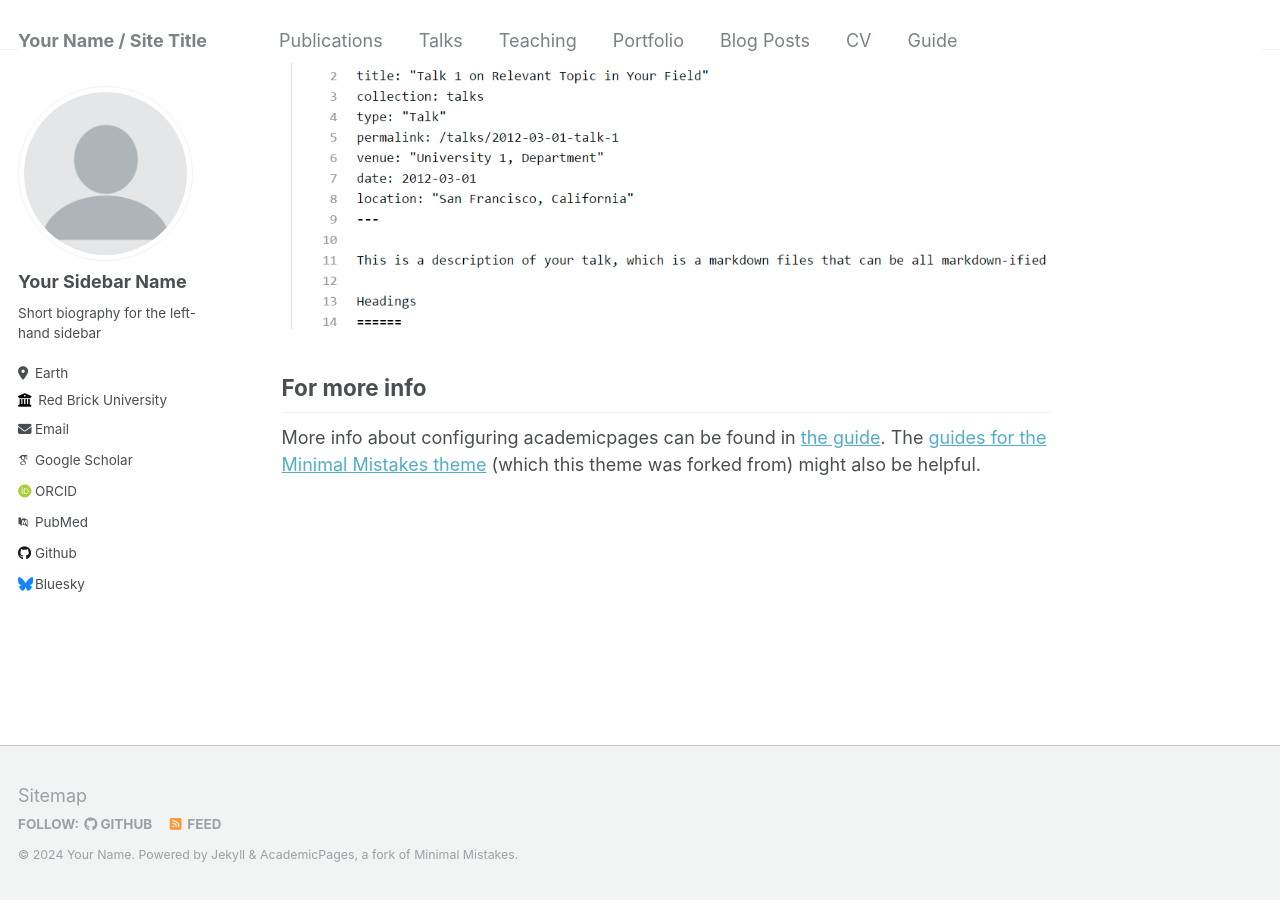
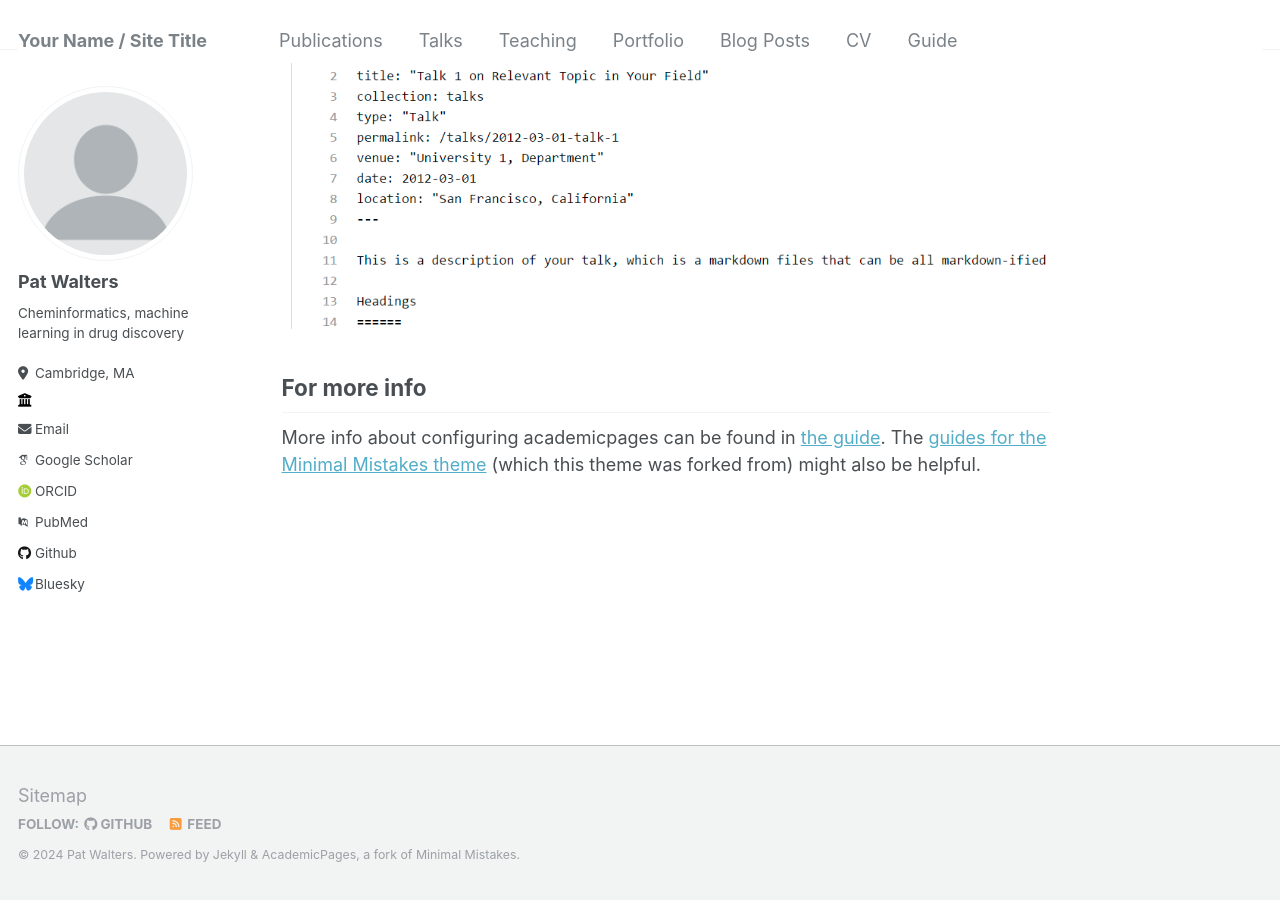
Before and after one commit to PatWalters/patwalters.github.io, a Jekyll site: the page built from _pages/about.md, in a window 1280 px wide and 900 px high, scrolled down 2640 px. Built offline with Jekyll 4.4.1, drawn with Linux system fonts in a browser that asks for light colours; some web fonts are replaced.

Commit message:
initial commit

```diff
--- a/_config.yml
+++ b/_config.yml
@@ -10,11 +10,11 @@
 locale                   : "en-US"
 title                    : "Your Name / Site Title"
 title_separator          : "-"
-name                     : &name "Your Name"
-description              : &description "personal description"
-url                      : https://academicpages.github.io # the base hostname & protocol for your site e.g. "https://mmistakes.github.io"
+name                     : &name "Pat Walters"
+description              : &description "Cheminformagician"
+url                      : https://patwalters.github.io # the base hostname & protocol for your site e.g. "https://mmistakes.github.io"
 baseurl                  : "" # the subpath of your site, e.g. "/blog"
-repository               : "academicpages/academicpages.github.io"
+repository               : "PatWalters/academicpages.github.io"
 
 # Site Author - The following control what appear as part of the author content on the side bar.
 #               If a field is blank the icon and link will not appear, otherwise it will be shown.
@@ -22,13 +22,13 @@ repository               : "academicpages/academicpages.github.io"
 author:
   # Biographic information
   avatar           : "profile.png"
-  name             : "Your Sidebar Name"
+  name             : "Pat Walters"
   pronouns         : # example: "she/her"
-  bio              : "Short biography for the left-hand sidebar"
-  location         : "Earth"
-  employer         : "Red Brick University"
+  bio              : "Cheminformatics, machine learning in drug discovery"
+  location         : "Cambridge, MA"
+  employer         : ""
   uri              : # URL
-  email            : "none@example.org"
+  email            : "wpwalters@gmail.com"
 
   # Academic websites
   arxiv            : # URL - Update with the correct link to your profile
```
